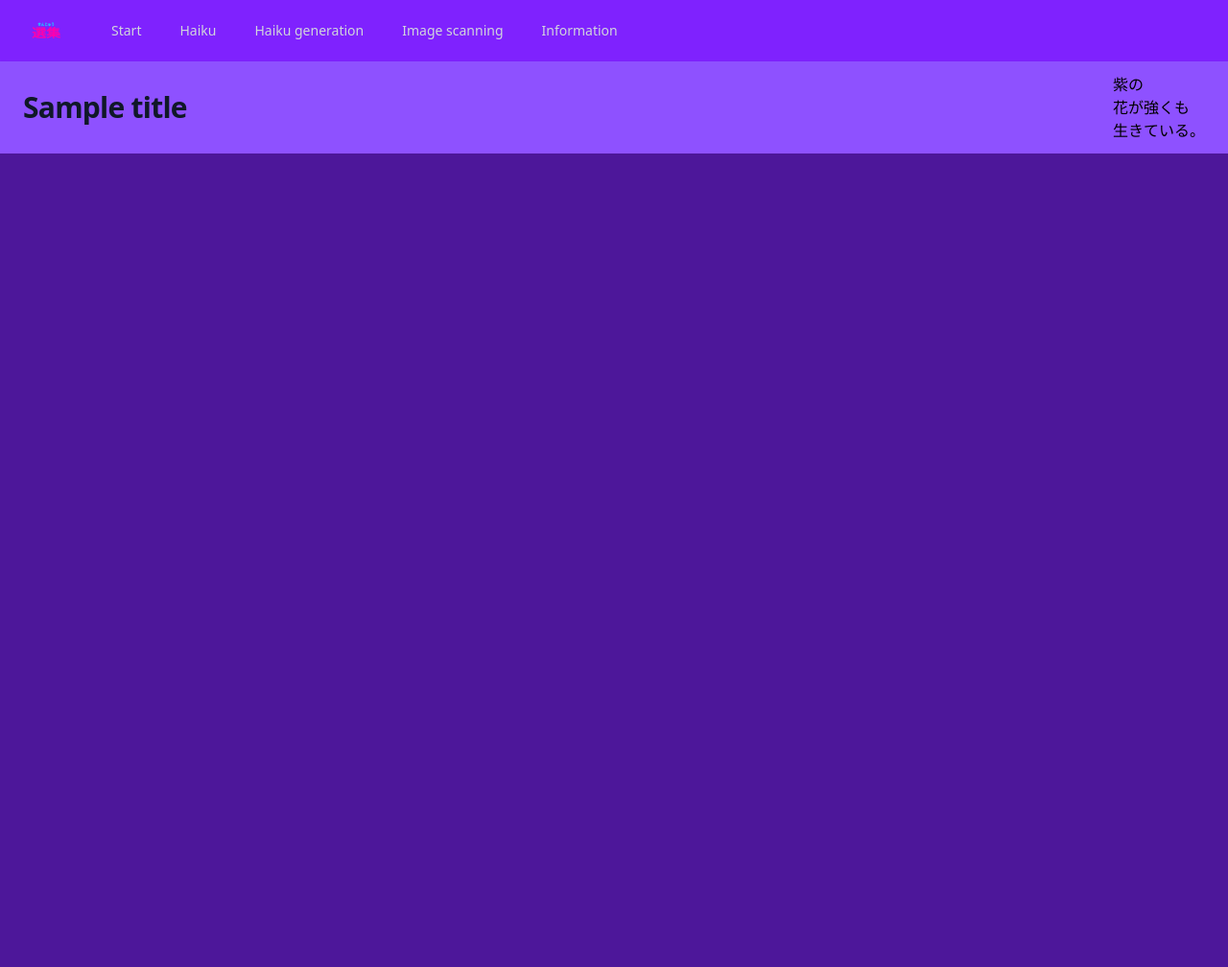
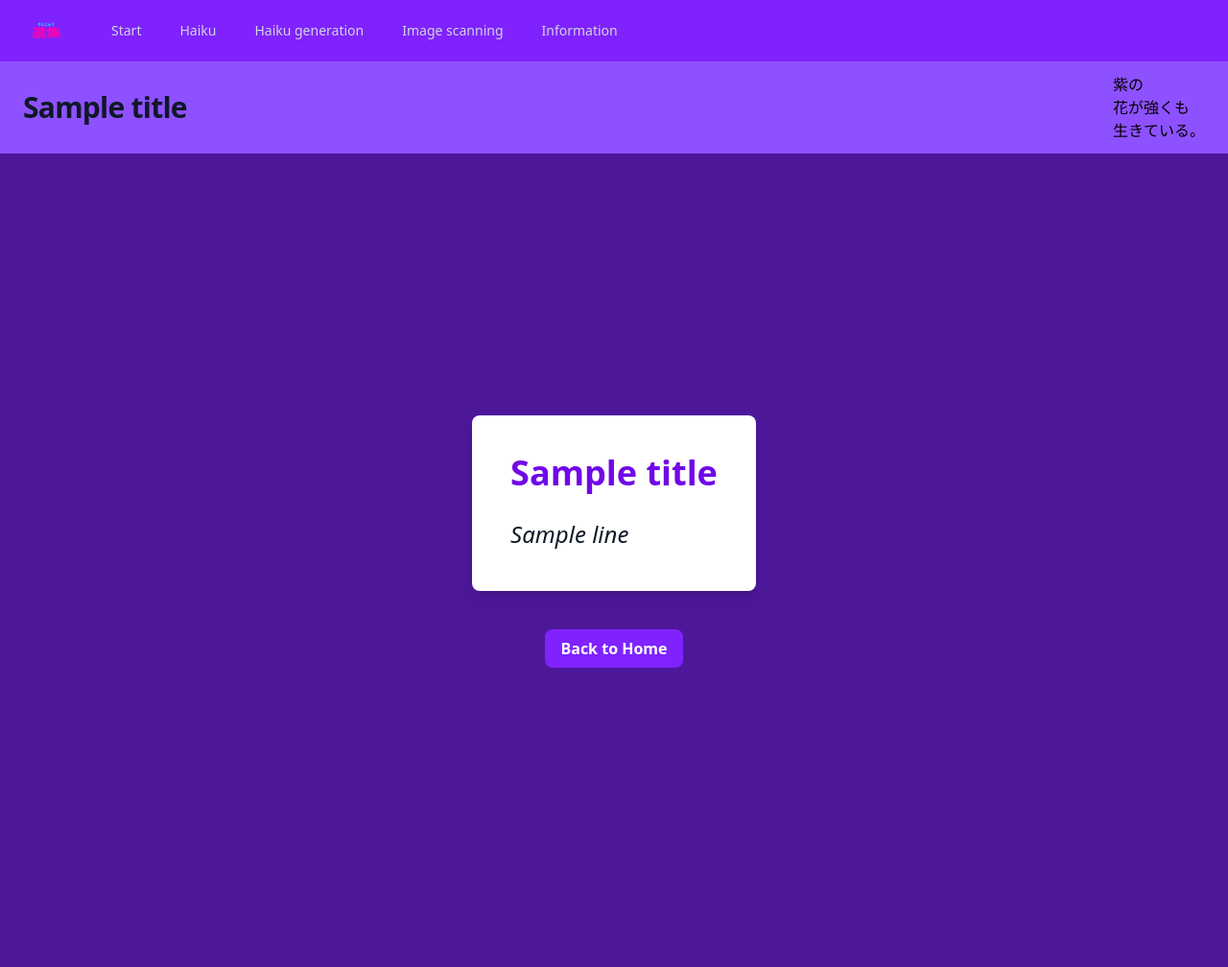
Before and after one commit to senju1337/senju, a Flask app: template senju/templates/index.html in a window 1280 px wide. Shown: the whole page at 96% size. Before the commit the page ends 160 px from the top, so only its background shows below. Run offline with Flask 3, Linux system fonts and the light colour scheme; the template is opened without the code that fills it: most values are stand-ins (such as "Sample title", 1, 10 or a date in 2020).

Commit message:
feat: Add inital page to add random Haiku to starpage
Refs: OPS-62

```diff
--- a/senju/main.py
+++ b/senju/main.py
@@ -44,6 +44,7 @@ for the complete web interface are defined within this module.
 from __future__ import annotations
 
 import os
+import random
 from pathlib import Path
 
 from flask import (Flask, redirect, render_template, request,
@@ -65,7 +66,15 @@ def index_view():
     :return: The index.html template with title "Senju".
     :rtype: flask.Response
     """
-    return render_template("index.html", title="Senju")
+    random_number = random.randint(0, store.count_entries())
+    haiku: Haiku | None = store.load_haiku(random_number)
+    if haiku is None:
+        raise KeyError("haiku not found")
+    context: dict = {
+        "haiku": haiku,
+    }
+
+    return render_template("index.html", context=context, title="Senju")
 
 
 @app.route("/haiku/")
--- a/senju/templates/index.html
+++ b/senju/templates/index.html
@@ -1,4 +1,24 @@
 {% extends "base.html" %}
 {% block content %}
-<h1 class="text-center"></h1>
+<div class="bg-violet-900 min-h-screen flex items-center justify-center text-white">
+	<div class="text-center">
+		<div class="bg-white text-gray-900 p-10 rounded-lg shadow-lg max-w-2xl mx-auto transform -translate-y-10">
+			<h1 class="text-4xl font-bold text-violet-700 mb-6">{{ title }}</h1>
+			<p class="text-2xl italic leading-relaxed text-left">
+				{% for line in context.haiku.lines %}
+					{{ line }}<br>
+				{% endfor %}
+			</p>
+		</div>
+		{% if context.is_default %}
+		<div class="mb-5">
+			<b>Note:</b> No haikus have been found in the haiku store.
+		</div>
+		{% endif %}
+		<a href="{{ url_for('index_view') }}"
+			class=" inline-block bg-violet-600 hover:bg-violet-700 text-white font-bold py-2 px-4 rounded-lg">
+			Back to Home
+		</a>
+	</div>
+</div>
 {% endblock %}
```
Also changed, not shown: senju/store_manager.py (+9 -0 lines).
